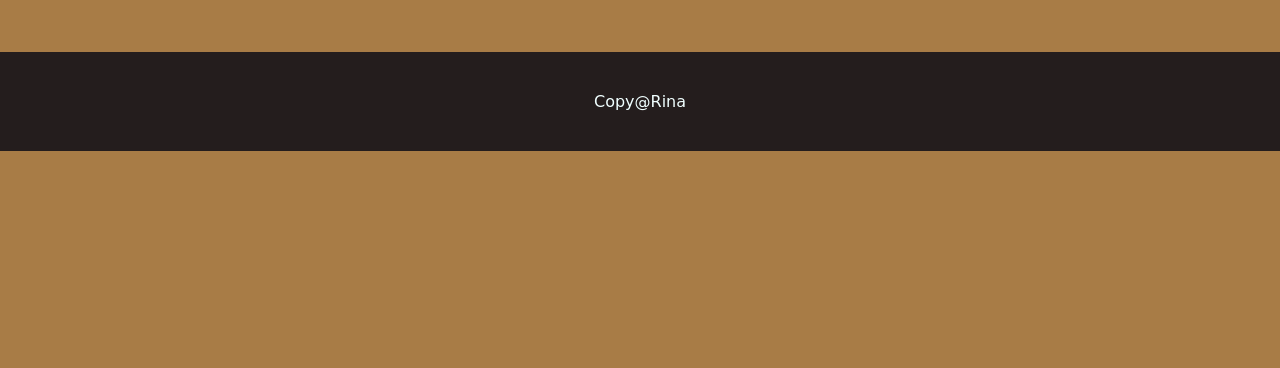
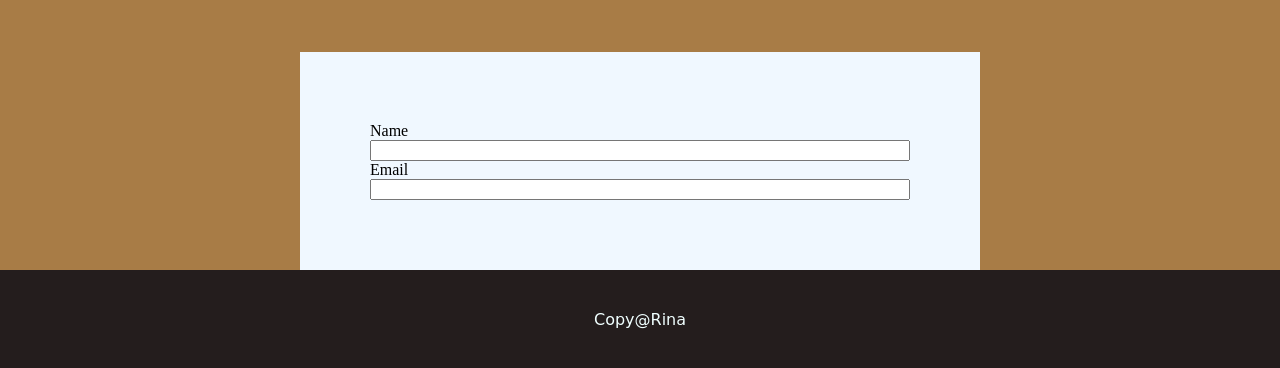
Before and after one commit to Manderina/Box, a plain HTML site: page index.html in a window 1280 px wide. Shown: the part 478-846 px from the top of the page. Before the commit the page ends 800 px from the top, so only its background shows below. Drawn offline with Linux system fonts and the light colour scheme.

Commit message:
all chenges from begining

```diff
--- a/index.html
+++ b/index.html
@@ -27,7 +27,13 @@
 
 
     </div>
+    <div class="form">
+        <label for="name">Name</label>
+        <input type="text">
+        <label for="email">Email</label>
+        <input type="text">
 
+    </div>
 
 
 
--- a/styles.css
+++ b/styles.css
@@ -72,6 +72,16 @@
 
 
 }
+    /*form styling*/
+.form{
+    display: grid;
+    padding: 70px;
+    background-color: aliceblue;
+    margin-left: 300px;
+    margin-right: 300px;
+
+}
+
 /*Footer styling*/
 
 .footer{
```
